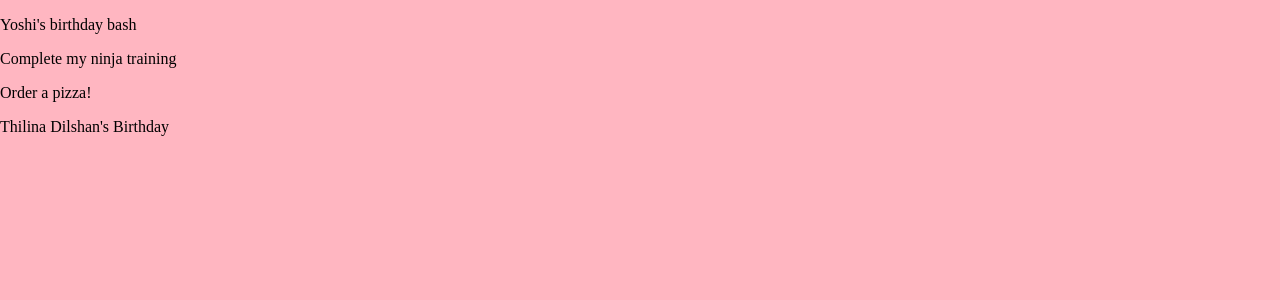
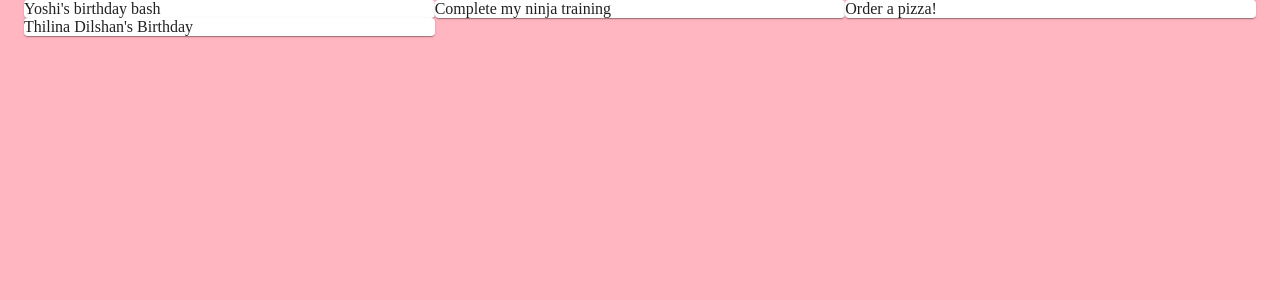
Before and after one commit to Kavindu1997/K-Notes, a React (Create React App) app: page / in a window 1280 px wide. Shown: the top 300 px of the page. Built offline with nearby package versions, Linux system fonts and the light colour scheme; data requests are answered from the project's data file.

Commit message:
grid-12 system

```diff
--- a/src/pages/Notes.js
+++ b/src/pages/Notes.js
@@ -1,4 +1,7 @@
 import React, { useEffect, useState } from 'react'
+import Grid from '@material-ui/core/Grid'
+import Paper from '@material-ui/core/Paper'
+import { Container } from '@material-ui/core'
 
 export default function Notes() {
   const [notes,setNotes]=useState([])
@@ -9,10 +12,14 @@
   },[])
 
   return (
-    <div>
+    <Container>
+      <Grid container>
        {notes.map(note=>(
-         <p key={note.id}>{note.title}</p>
+         <Grid item key={note.id} xs={12} md={6} lg={4}>
+           <Paper>{note.title}</Paper>
+         </Grid>
        ))}
-    </div>
+       </Grid>
+    </Container>
   )
 }
```
